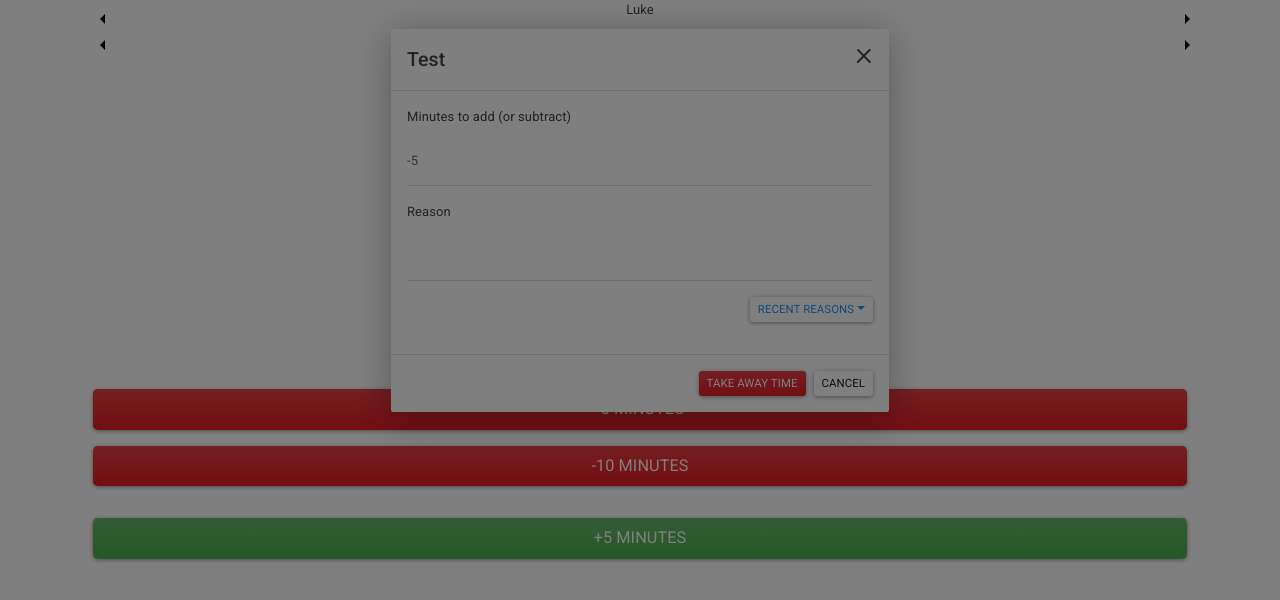
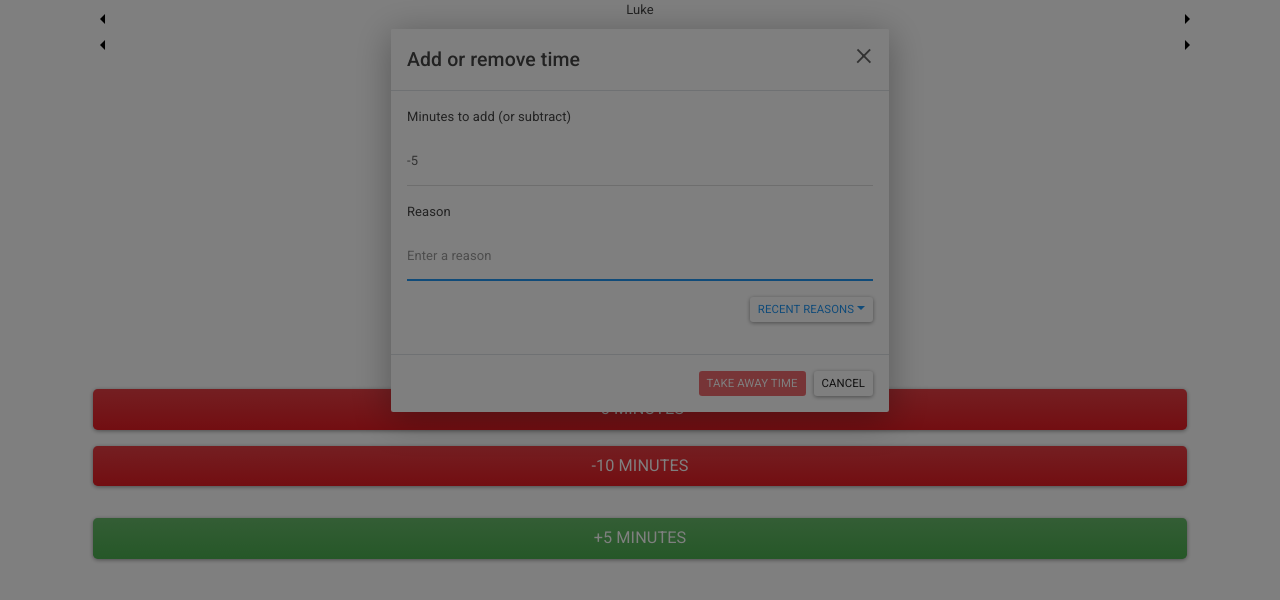
Before and after one commit to fluggo/five-minutes-off, an Angular app in the folder angular/: page / in a window 1280 px wide. Both pictures are taken after a click on the button "-5 MINUTES". Shown: the top 600 px of the page. Built offline with nearby package versions, Linux system fonts and the light colour scheme.

Commit message:
Record the nearly-working new time entry dialog before switching...
...to reactive forms.

```diff
--- a/angular/src/app/new-time-entry-dialog/new-time-entry-dialog.component.html
+++ b/angular/src/app/new-time-entry-dialog/new-time-entry-dialog.component.html
@@ -1,28 +1,30 @@
 <div class="modal-header">
-  <h4 class="modal-title">Test</h4>
+  <h4 class="modal-title">Add or remove time</h4>
   <button type="button" class="close" aria-label="Close" (click)="activeModal.dismiss()">
     <span aria-hidden="true">&times;</span>
   </button>
 </div>
 <div class="modal-body">
-  <div class="form-group">
+  <form (ngSubmit)="submit()" #form="ngForm">
+    <div class="form-group" [class.has-danger]="minutesField.dirty && minutesField.invalid">
       <label for="minutes">Minutes to add (or subtract)</label>
-    <input class="form-control" type="text" [(ngModel)]="minutes" id="minutes">
+      <input name="minutes" class="form-control" type="text" [(ngModel)]="minutes" id="minutes" required pattern="[-+]?\d+" #minutesField="ngModel">
     </div>
     <div class="form-group">
       <label for="reason">Reason</label>
-    <input class="form-control" type="text" [(ngModel)]="reason" id="reason">
+      <input name="reason" class="form-control" type="text" [(ngModel)]="reason" id="reason" required placeholder="Enter a reason" #reasonInput>
     </div>
     <div class="form-group text-right">
       <div ngbDropdown class="d-inline-block" placement="bottom-right">
         <button type="button" class="btn btn-sm btn-outline-primary" ngbDropdownToggle id="dropdown-recent-reasons">Recent reasons</button>
         <div ngbDropdownMenu aria-labelledby="dropdown-recent-reasons">
-        <button class="dropdown-item">Not listening</button>
+          <button *ngFor="let recentReason of recentReasons" class="dropdown-item" (click)="reason = recentReason;">{{recentReason}}</button>
         </div>
       </div>
     </div>
+  </form>
 </div>
 <div class="modal-footer">
-  <button type="button" class="btn btn-sm btn-danger" (click)="activeModal.close()">Take away time</button>
+  <button type="button" class="btn btn-sm" [disabled]="!form.form.valid" [class.btn-danger]="minutes < 0" [class.btn-success]="minutes > 0" [class.btn-secondary]="minutes === 0" (click)="submit()">{{minutes < 0 ? 'Take away time' : 'Add time'}}</button>
   <button type="button" class="btn btn-sm btn-secondary" (click)="activeModal.close()">Cancel</button>
 </div>
--- a/angular/src/app/new-time-entry-dialog/new-time-entry-dialog.component.ts
+++ b/angular/src/app/new-time-entry-dialog/new-time-entry-dialog.component.ts
@@ -1,13 +1,62 @@
-import { Component, OnInit, Input } from '@angular/core';
+import { Component, OnInit, Input, ViewChild, AfterViewInit, ElementRef, OnChanges, SimpleChanges } from '@angular/core';
 import { NgbActiveModal } from '@ng-bootstrap/ng-bootstrap';
+import { NgForm } from '@angular/forms';
+import { ToastService } from '../toast.component';
+import { TimeOffService } from '../time-off.service';
 
 @Component({
   selector: 'app-new-time-entry-dialog',
   templateUrl: './new-time-entry-dialog.component.html',
   styleUrls: ['./new-time-entry-dialog.component.css']
 })
-export class NewTimeEntryDialogComponent {
-  @Input() minutes = -5;
+export class NewTimeEntryDialogComponent implements OnInit, AfterViewInit, OnChanges {
+  childID: string;
+  minutes = -5;
+  @ViewChild('reasonInput') reasonInput: ElementRef;
+  @ViewChild('form') form: NgForm;
+  recentReasons: string[] = [];
 
-  constructor(public activeModal: NgbActiveModal) {}
+  constructor(public activeModal: NgbActiveModal, private toast: ToastService, private timeOff: TimeOffService) {}
+
+  ngOnInit() {
+    this.reloadRecentReasons();
+  }
+
+  ngAfterViewInit() {
+    // Put focus on reason text entry
+    this.reasonInput.nativeElement.focus();
+  }
+
+  ngOnChanges(changes: SimpleChanges) {
+      console.log(changes);
+    if('minutes' in changes) {
+      const change = changes['minutes'];
+      console.log(change);
+
+      if(!change.firstChange) {
+        console.log(change.previousValue, change.currentValue);
+        if((change.previousValue > 0) !== (change.currentValue > 0))
+          this.reloadRecentReasons();
+      }
+    }
+  }
+
+  reloadRecentReasons() {
+    this.timeOff.getRecentReasons(this.childID, this.minutes > 0, 0, 10).subscribe(
+      list => {
+        this.recentReasons = list;
+      },
+      err => {
+        this.toast.error(err);
+        this.recentReasons = [];
+      }
+    );
+  }
+
+  submit() {
+    if(!this.form.valid) {
+      this.toast.toast('Please check your submission again.', 'warning');
+      return;
+    }
+  }
 }
--- a/angular/src/app/time-screen/time-screen.component.ts
+++ b/angular/src/app/time-screen/time-screen.component.ts
@@ -104,7 +104,13 @@ export class TimeScreenComponent implements OnInit {
   }
 
   openDialog(minutes: number) {
-    const modalRef = this.modalService.open(NewTimeEntryDialogComponent);
-    (modalRef.componentInstance as NewTimeEntryDialogComponent).minutes = minutes;
+    if(!this.currentChild)
+      return;
+
+    const modalRef = this.modalService.open(NewTimeEntryDialogComponent, { injector: this.injector });
+    const dialog = (modalRef.componentInstance as NewTimeEntryDialogComponent);
+
+    dialog.minutes = minutes;
+    dialog.childID = this.currentChild.childID;
   }
 }
```
Also changed, not shown: 1 other file (tests, documents, lock files or other folders). Lines whose indentation alone changed are shown as unchanged.
